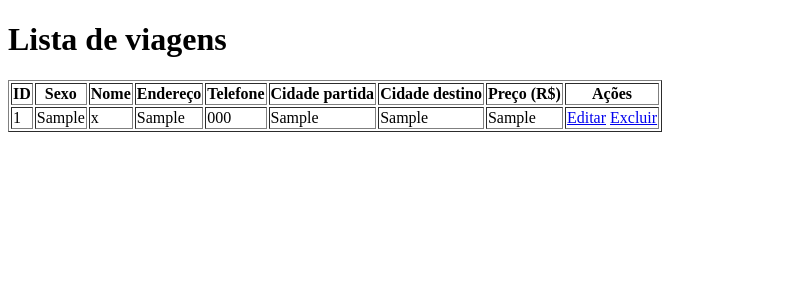
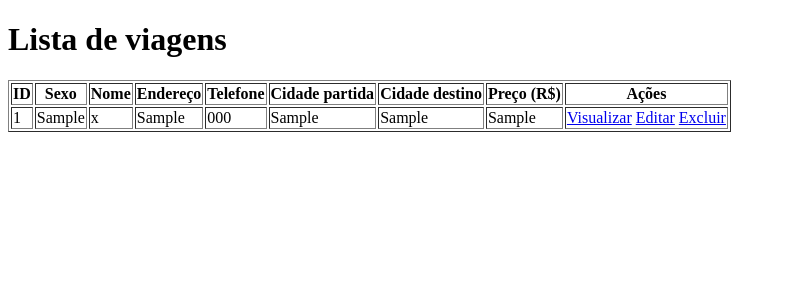
Before and after one commit to prof-freedson/crud-job-tur-flask, a Flask app: page /listar in a window 1280 px wide. Shown: the top 300 px of the page, without its empty margins (0-786 px from the left). Run offline with Flask 3, Linux system fonts and the light colour scheme; tables that the repository leaves empty or names only in its code hold one stand-in row (values such as "Sample post").

Commit message:
Link 'Visualizar' adicionado

```diff
--- a/templates/listar.html
+++ b/templates/listar.html
@@ -28,6 +28,7 @@
             <td>{{ viagem.cidade_destino}}</td>
             <td>{{ viagem.preco}}</td>
             <td>
+                <a href="/visualizar/{{ viagem.id_viagem }}">Visualizar</a>
                 <a href="/editar/{{ viagem.id_viagem }}">Editar</a>
                 <!-- PRIMEIRA FORMA DE EXCLUIR O REGISTRO -->
                 <!-- <a href="" onclick="confirmar('{{viagem.id_viagem}}')">Excluir</a> -->
```
